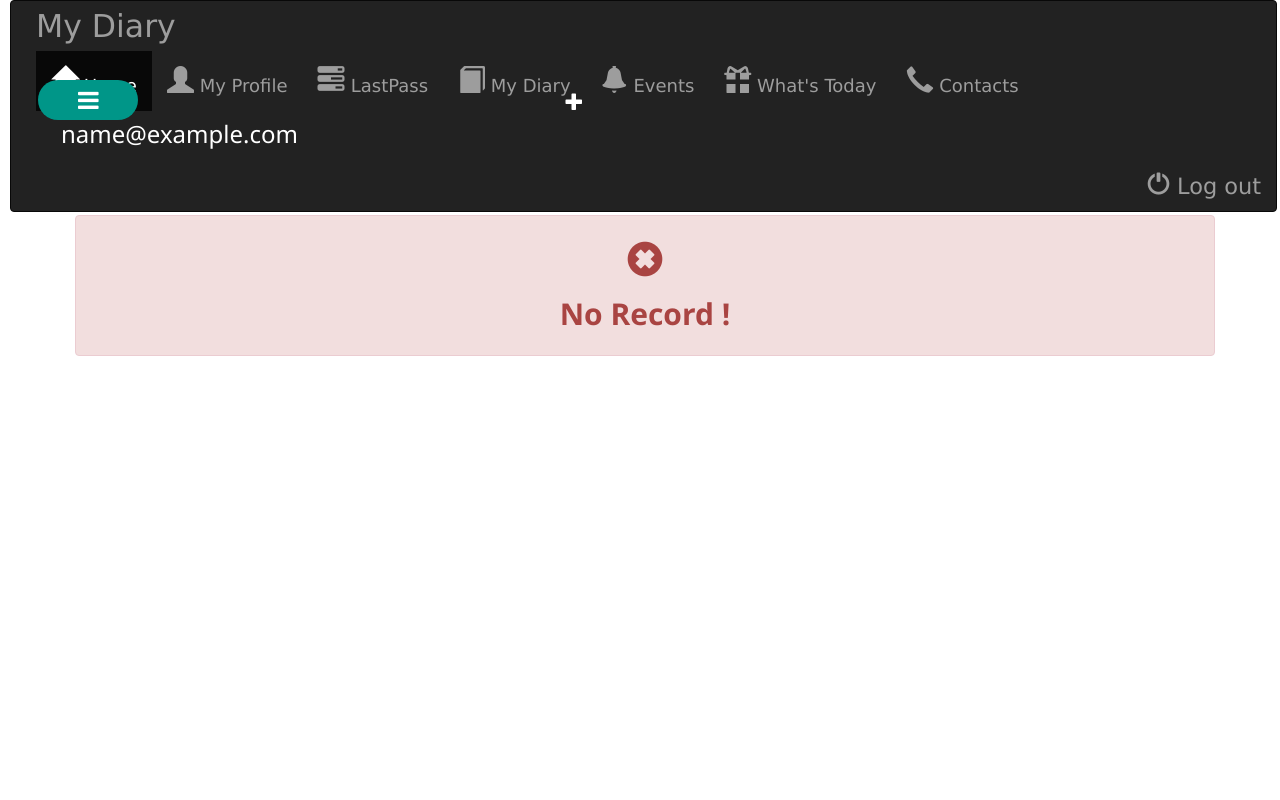
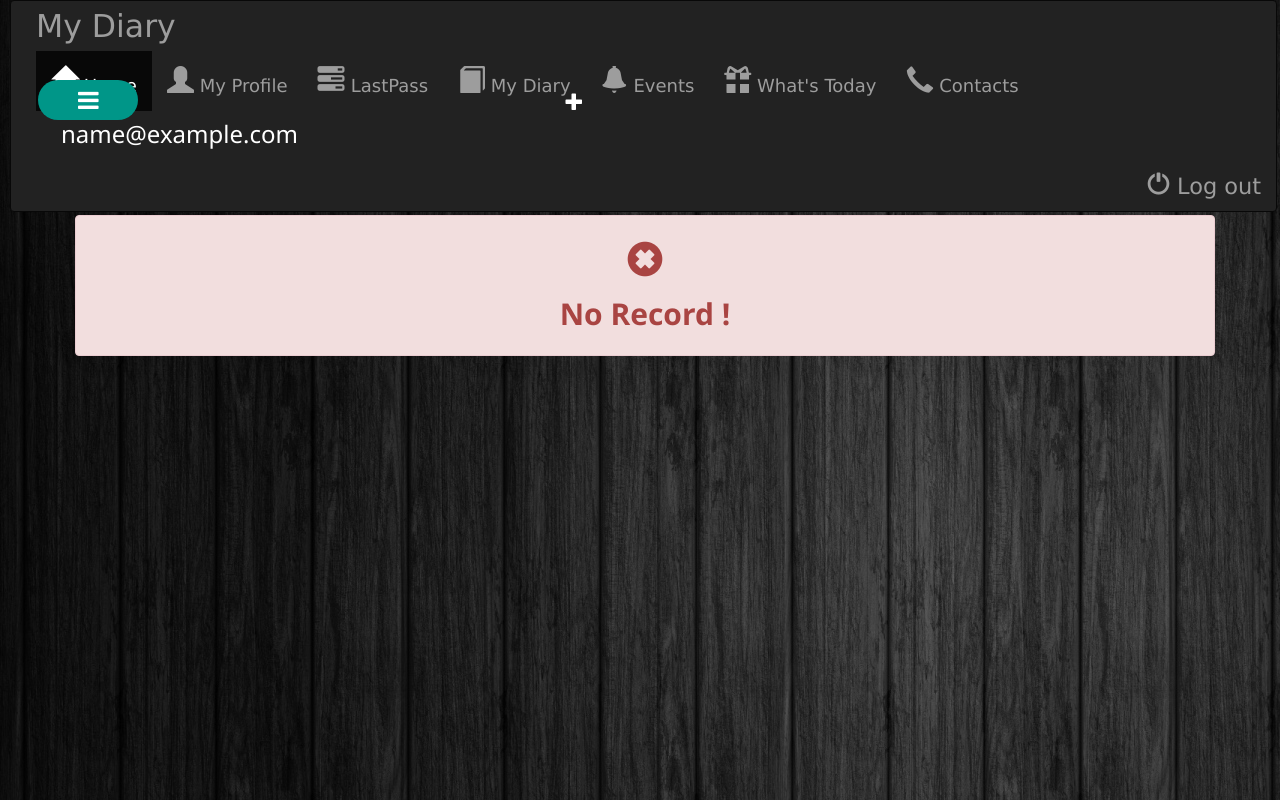
Before and after one commit to roy0111/My-e-Diary, a PHP site: page /sourcePages/myDiary.php in a window 1280 px wide. Run offline with PHP 8.4, Linux system fonts and the light colour scheme; the visitor is signed in with stand-in values (Sample User, id 1); data that the repository does not hold is empty; some libraries are stand-ins or nearby versions.

Commit message:
Add files via upload
change background

```diff
--- a/sourcePages/contract.php
+++ b/sourcePages/contract.php
@@ -86,7 +86,12 @@ $(document).ready(function(){
 
 
 
+<style type="text/css">
+	body{
+		 background-image: url( 'contactEdit/back.jpg');
+	}
 
+</style>
 
 
 
--- a/sourcePages/lastPass.php
+++ b/sourcePages/lastPass.php
@@ -92,6 +92,7 @@ $(document).ready(function(){
 
 
 
+
 <!DOCTYPE html>
 <html>
 <head>
--- a/sourcePages/myDiary.php
+++ b/sourcePages/myDiary.php
@@ -87,7 +87,12 @@ $(document).ready(function(){
 
 
 
+<style type="text/css">
+	body{
+		 background-image: url( 'eventShow/event.jpg');
+	}
 
+</style>
 
 
 
```
Also changed, not shown: sourcePages/myProfileEdit/myImage.php (+17 -0 lines), sourcePages/myProfilePage.php (+4 -26 lines), sourcePages/todayNews.php (+8 -0 lines), sourcePages/contactEdit/back.jpg (added), sourcePages/contactEdit/back1.jpg (added), sourcePages/contactEdit/th73ZT3G5W.jpg (added).
